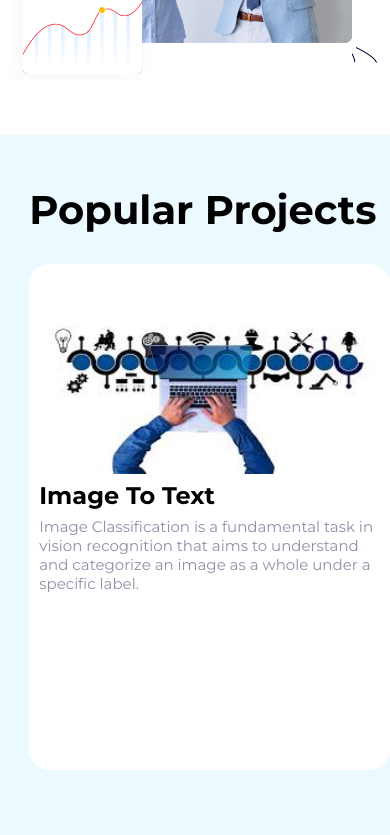
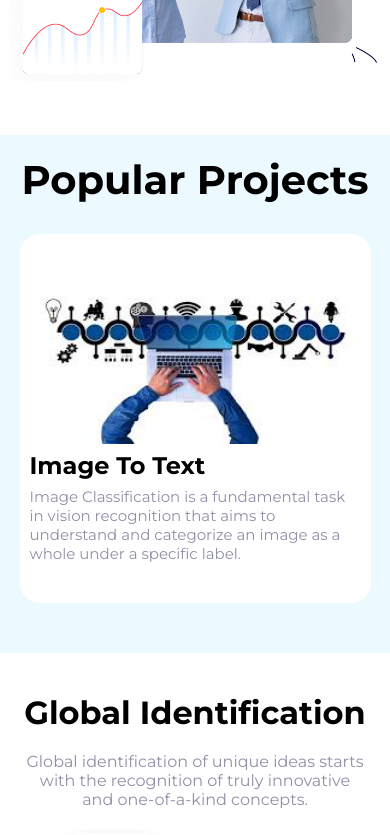
Before and after one commit to Vvivek-Pparashar/Sih, a React (Create React App) app: page / in a window 390 px wide. Shown: the part 2740-3575 px from the top of the page. Built offline with nearby package versions, Linux system fonts and the light colour scheme; what uploader would draw is missing.

Commit message:
pp responsive

```diff
--- a/src/components/aboutUs/AboutUs.jsx
+++ b/src/components/aboutUs/AboutUs.jsx
@@ -28,7 +28,6 @@ const AboutUs = () => {
           <img src="../../../assests/connect.png" alt="comment" />
           <div className="m-l-a-l-p-c">
             <h3>Connect: </h3>
-
             <p>
               Foster collaboration and networking opportunities for inventors,
               entrepreneurs, and visionaries.
--- a/src/components/popularProducts/PopularProducts.css
+++ b/src/components/popularProducts/PopularProducts.css
@@ -3,38 +3,66 @@
   width: 100%;
   background-color: #ecf9ff;
   height: 100%;
-  min-height: 100vh;
-
+  min-height: 500px;
   padding-top: 50px;
   padding-left: 7.5%;
+  padding-bottom: 70px;
 }
 
-.mySwiper-products {
-  /* width: 85%; */
-  /* position: fixed; */
-  /* position: inherit; */
+@media screen and (max-width: 480px) {
+  .m-l-pp {
+    padding: 20px 5%;
+    padding-bottom: 50px;
   }
 
+  .m-l-pp > h1 {
+    text-align: center;
+  }
+}
+
+.swiperSlide-products {
+  background-color: white;
+  min-height: 350px;
+  height: 100%;
+  display: flex;
+  border-radius: 20px;
+  flex-direction: column;
+  gap: 7px;
+  padding: 10px;
+  padding-bottom: 40px;
+}
+
+.swiperSlide-products p {
+  font-size: 15px;
+  color: #9090a7;
+}
+
+.swiperSlide-products > img {
+  height: 200px;
+  width: 100%;
+  border-radius: 10px;
+}
+
+/* @media screen and (max-width: 480px) {
   .swiperSlide-products {
     background-color: white;
     min-height: 60vh;
     height: 100%;
     display: flex;
-  /* justify-content: center; */
-  /* align-items: center; */
     border-radius: 20px;
     flex-direction: column;
     gap: 7px;
     padding: 10px;
   }
 
-.swiperSlide-products p{
+  .swiperSlide-products p {
     font-size: 15px;
-        color: #9090A7;
+    color: #9090a7;
   }
 
-.swiperSlide-products > img{
+  .swiperSlide-products > img {
     height: 200px;
     width: 100%;
     border-radius: 10px;
   }
+} */
```
Also changed, not shown: src/components/Projects/AddProject/AddProject.jsx (+9 -9 lines), src/components/popularProducts/PopularProducts.jsx (+2 -23 lines). Lines whose indentation alone changed are shown as unchanged.
